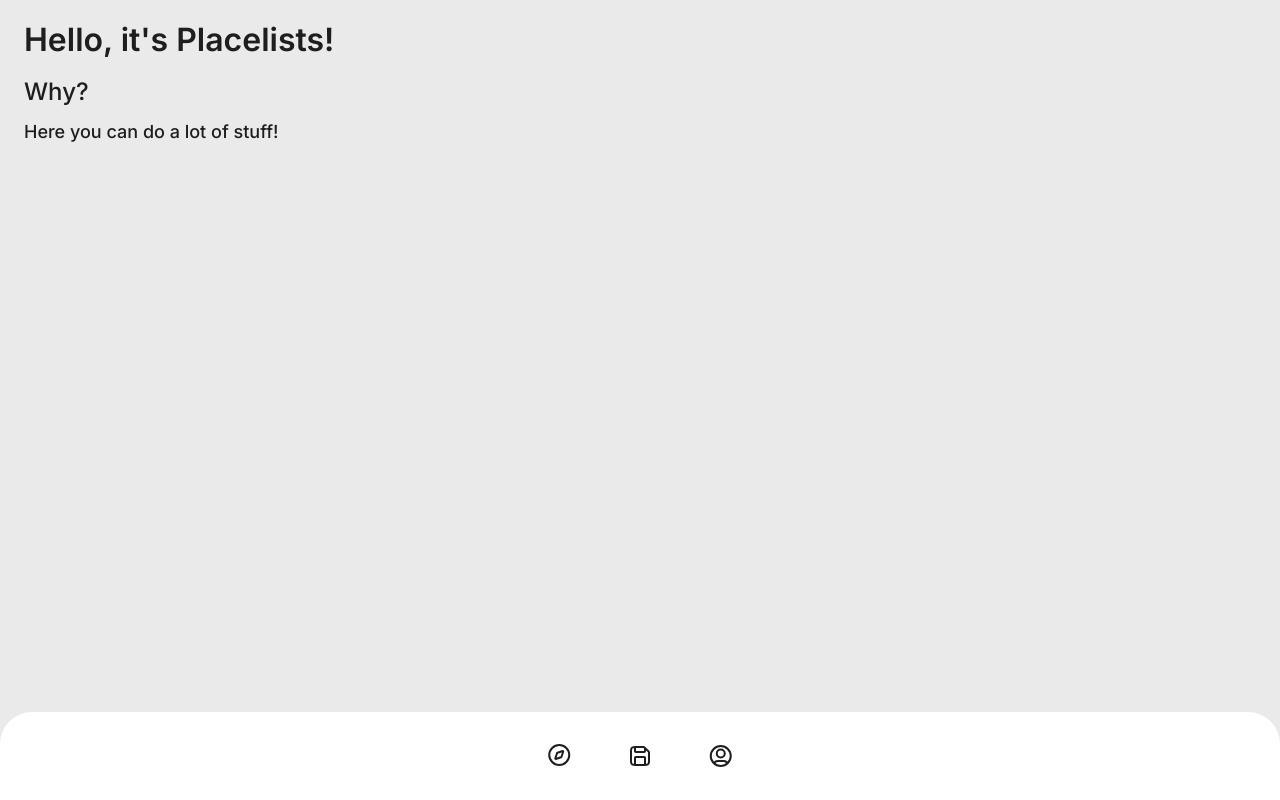
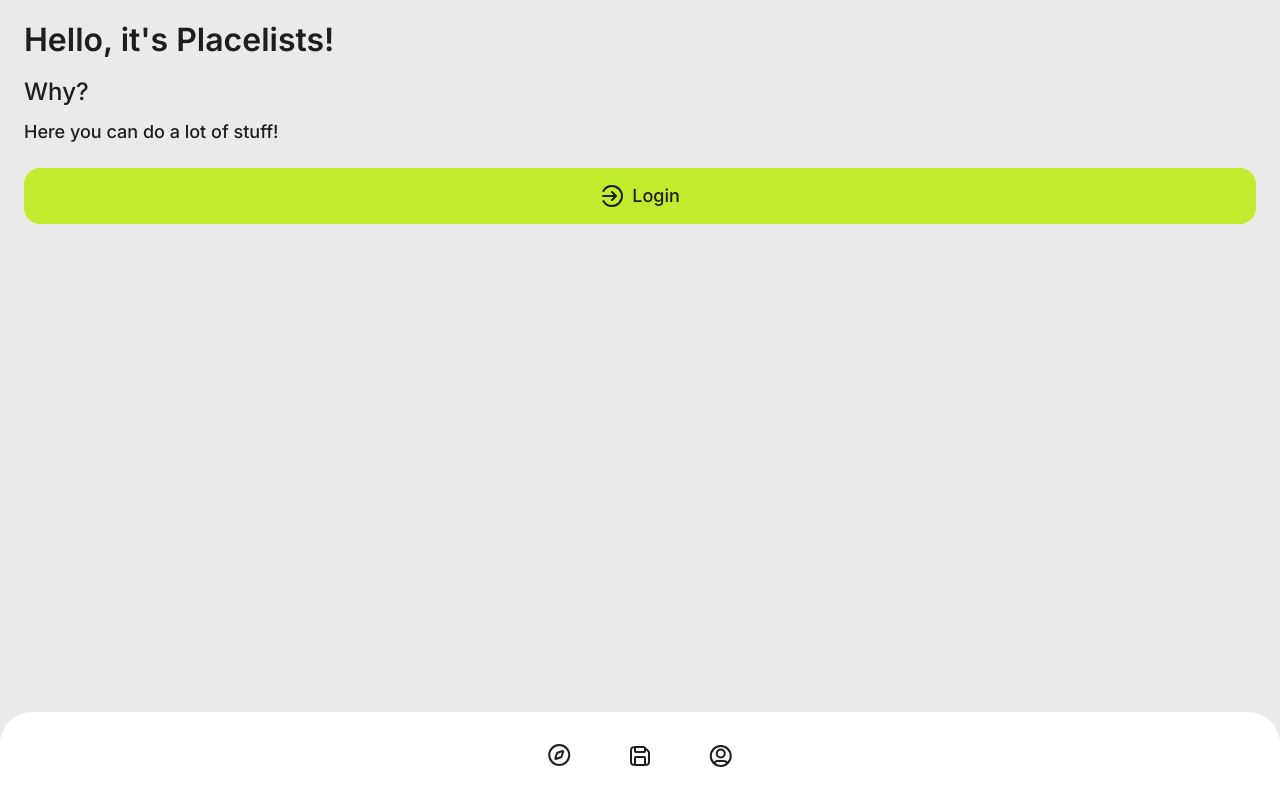
Before and after one commit to locpack/placelists-web, a React (Vite) app: page / in a window 1280 px wide. Built offline with nearby package versions, Linux system fonts and the light colour scheme.

Commit message:
fix: button class and type

```diff
--- a/src/components/button.tsx
+++ b/src/components/button.tsx
@@ -1,19 +1,20 @@
 import classNames from "classnames";
-import { ButtonType } from "../settings";
+import { ButtonClass, ButtonType } from "../settings";
 
 type ButtonProps = {
   text: string;
-  type: ButtonType;
+  buttonClass: ButtonClass;
   icon?: React.ReactElement;
+  type?: ButtonType;
   onClick?: () => void;
 };
 
-function Button({ text, type, icon, onClick = () => {} }: ButtonProps) {
+function Button({ text, buttonClass, icon, type = ButtonType.Default, onClick = () => {} }: ButtonProps) {
   const buttonClasses = classNames({
     button: true,
-    button__primary: type === ButtonType.Primary,
-    button__secondary: type === ButtonType.Secondary,
-    button__destructive: type === ButtonType.Destructive,
+    button__primary: buttonClass === ButtonClass.Primary,
+    button__secondary: buttonClass === ButtonClass.Secondary,
+    button__destructive: buttonClass === ButtonClass.Destructive,
   });
 
   return (
--- a/src/components/protected-route.tsx
+++ b/src/components/protected-route.tsx
@@ -1,13 +1,13 @@
 import { Navigate } from "react-router";
-import { AuthStatus, CURRENT_AUTH_STATUS, Path } from "../settings";
+import { AUTH_STATUS, AuthStatus, Path } from "../settings";
 
 type ProtectedRouteProps = {
   children: React.ReactElement;
 };
 
 function ProtectedRoute({ children }: ProtectedRouteProps) {
-  const currentAuthStatus = CURRENT_AUTH_STATUS;
-  return currentAuthStatus === AuthStatus.Authorized ? children : <Navigate to={Path.Login} />;
+  const authStatus = AUTH_STATUS;
+  return authStatus === AuthStatus.Authorized ? children : <Navigate to={Path.Login} />;
 }
 
 export default ProtectedRoute;
--- a/src/components/unprotected-route.tsx
+++ b/src/components/unprotected-route.tsx
@@ -1,13 +1,13 @@
 import { Navigate } from "react-router";
-import { AuthStatus, CURRENT_AUTH_STATUS, Path } from "../settings";
+import { AUTH_STATUS, AuthStatus, Path } from "../settings";
 
 type UnprotectedRouteProps = {
   children: React.ReactElement;
 };
 
 function UnprotectedRoute({ children }: UnprotectedRouteProps) {
-  const currentAuthStatus = CURRENT_AUTH_STATUS;
-  return currentAuthStatus !== AuthStatus.Authorized ? children : <Navigate to={Path.Home} />;
+  const authStatus = AUTH_STATUS;
+  return authStatus !== AuthStatus.Authorized ? children : <Navigate to={Path.Home} />;
 }
 
 export default UnprotectedRoute;
--- a/src/pages/home-page.tsx
+++ b/src/pages/home-page.tsx
@@ -2,10 +2,10 @@ import { useNavigate } from "react-router";
 import Block from "../components/block";
 import Button from "../components/button";
 import LoginIcon from "../icons/login-icon";
-import { AuthStatus, ButtonType, CURRENT_AUTH_STATUS, Path } from "../settings";
+import { AUTH_STATUS, AuthStatus, ButtonClass, Path } from "../settings";
 
 function HomePage() {
-  const currentAuthStatus = CURRENT_AUTH_STATUS;
+  const authStatus = AUTH_STATUS;
 
   const navigate = useNavigate();
 
@@ -15,10 +15,10 @@ function HomePage() {
       <Block header="Why?">
         <p className="text_p">Here you can do a lot of stuff!</p>
       </Block>
-      {currentAuthStatus !== AuthStatus.Authorized && (
+      {authStatus !== AuthStatus.Authorized && (
         <Button
           text="Login"
-          type={ButtonType.Primary}
+          buttonClass={ButtonClass.Primary}
           icon={<LoginIcon />}
           onClick={() => navigate(Path.Login)}
         />
--- a/src/settings.ts
+++ b/src/settings.ts
@@ -1,9 +1,14 @@
 import { nanoid } from "nanoid";
 
-export enum ButtonType {
+export enum ButtonClass {
   Primary,
   Secondary,
   Destructive,
+}
+
+export enum ButtonType {
+  Default,
+  Submit,
 }
 
 export enum InputType {
@@ -33,7 +38,14 @@ export enum AuthStatus {
   Authorized,
 }
 
-export const CURRENT_AUTH_STATUS = AuthStatus.Authorized;
+export const AUTH_STATUS = AuthStatus.NotAuthorized;
+
+export const USER = {
+  id: nanoid(8),
+  name: "Aleksey",
+  username: "kfcgenius",
+  mail: "minecraft@gmail.com",
+};
 
 export const MENU_HIDDEN = false;
 
```
